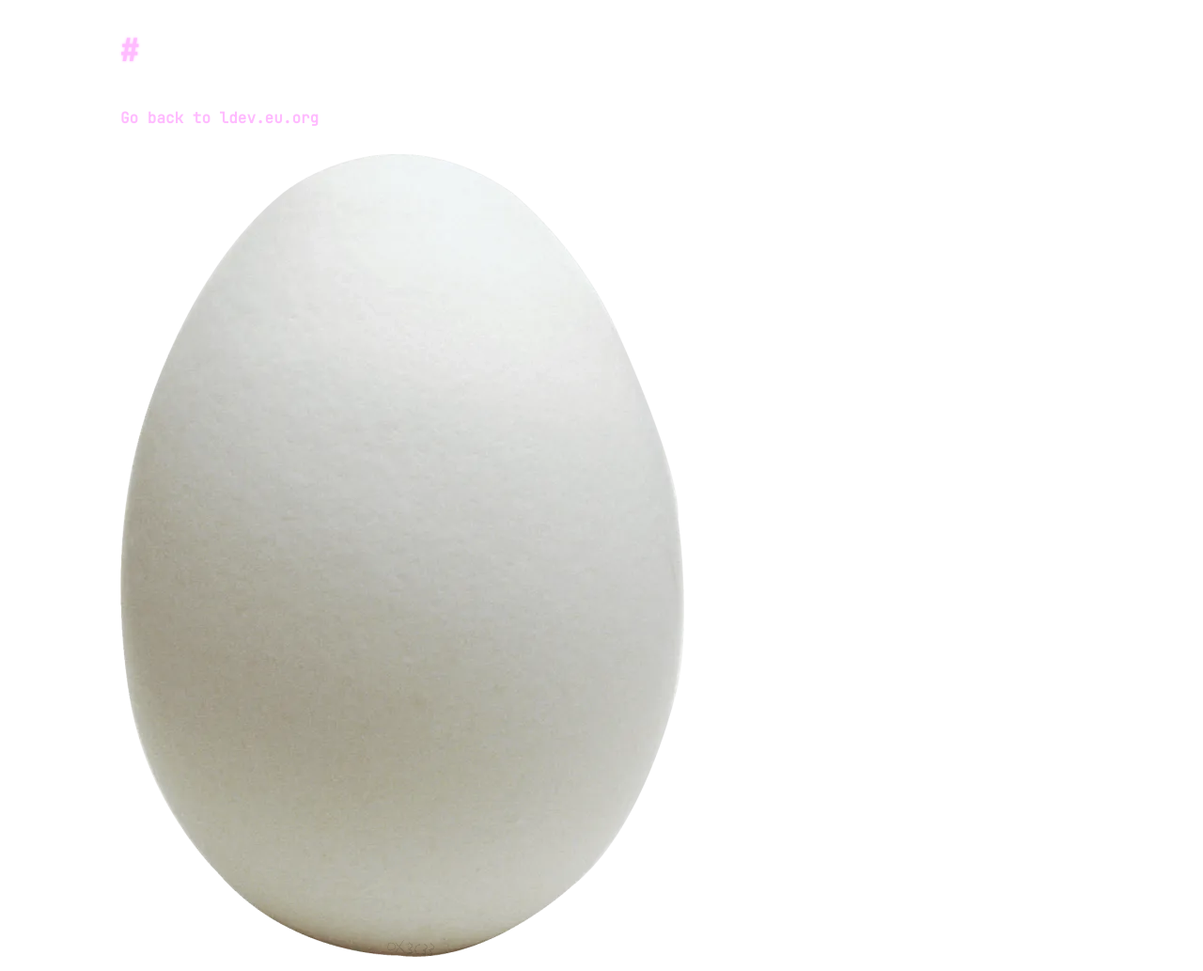
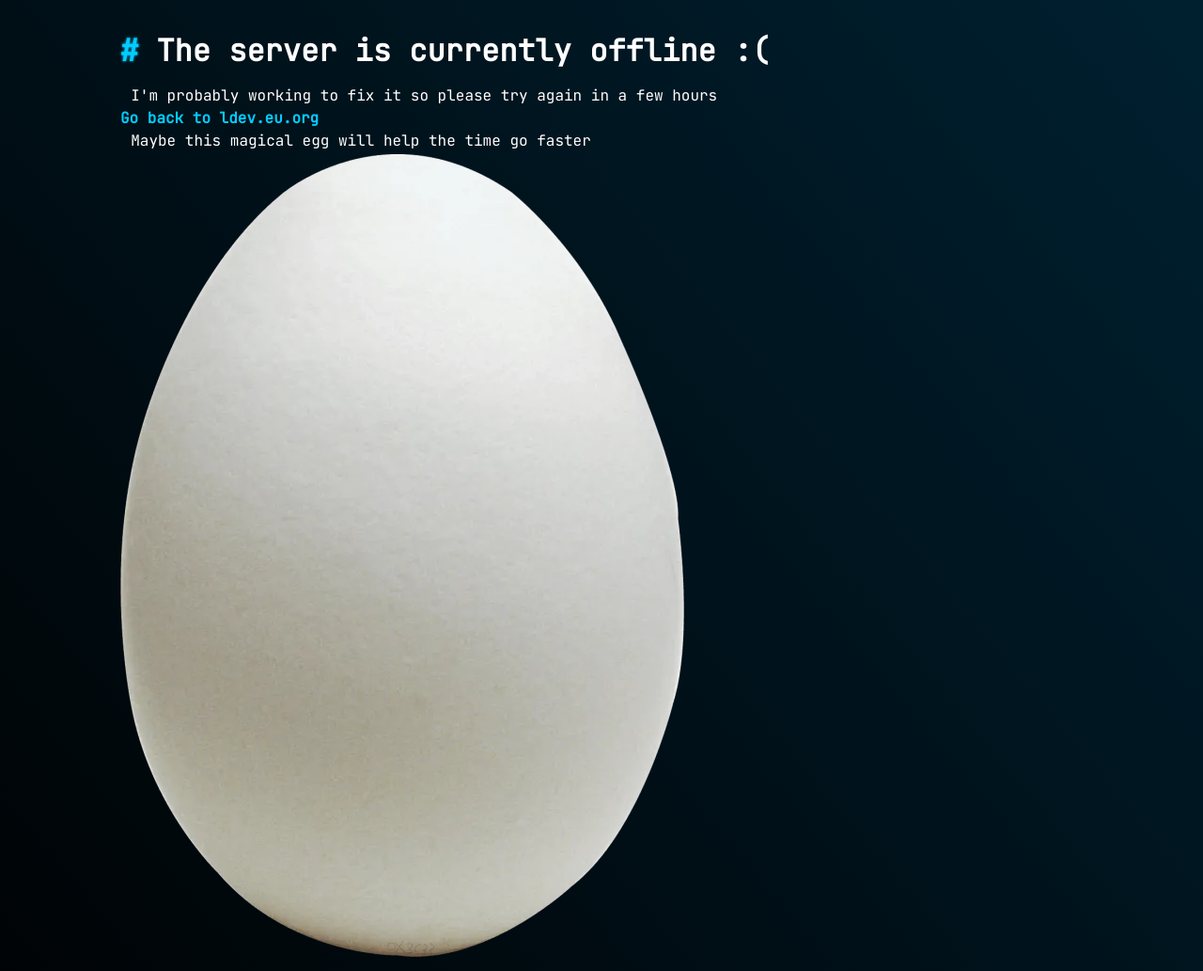
Before and after one commit to Xgames123/xgames123.github.io, a Jekyll site: the page built from serveroffline.html, in a window 1280 px wide. Shown: the whole page at 94% size. Built offline with Jekyll 4.4.1, drawn with Linux system fonts in a browser that asks for light colours.

Commit message:
some fixes

```diff
--- a/_config.yml
+++ b/_config.yml
@@ -1,10 +1,4 @@
-url: "https://lissydev.home.kg" # the base hostname & protocol for your site, e.g. http://example.com
+url: "https://xgames123.github.io" # the base hostname & protocol for your site, e.g. http://example.com
 baseurl: "" # the subpath of your site, e.g. /blog
-title: "lissy's website"
-description: "Lissy's personal website"
-
-collections:
-    projects:
-        output: true
-    socials:
-        output: true
+title: "Redirect site"
+description: "The site to redirect to when something goes wrong at ldev.eu.org"
--- a/css/site.css
+++ b/css/site.css
@@ -9,13 +9,21 @@ html{
 	background-color: var(--color-primary);
 }
 
-body {
-    --color-primary: #FFBBFF;
-    --color-primary-dark: #805e80;
-    --color-secondary: #FFFFFF;
-    --color-background-light: #370c37;
-    --color-background-dark: #000000;
+
+.background {
+	background: linear-gradient(50deg, var(--color-background-light),  var(--color-background-dark), var(--color-background-dark), var(--color-background-dark), var(--color-background-light));
+	background-repeat: no-repeat;
+	background-size: 100% 10000px;
 }
+
+.background {
+	--color-primary: #00CCFF;
+	--color-primary-dark: #007c9d;
+	--color-secondary: #FFFFFF;
+	--color-background-light: #002030;
+	--color-background-dark: #000000;
+}
+
 body {
     --color-danger: #ff1000;
     --color-danger-dark: #a01000;
```
Also changed, not shown: 404.html (+6 -2 lines), index.html (deleted, +0 -9 lines), favicon.ico (added).
